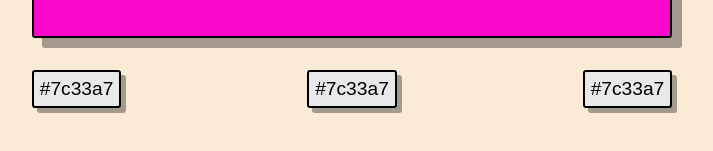
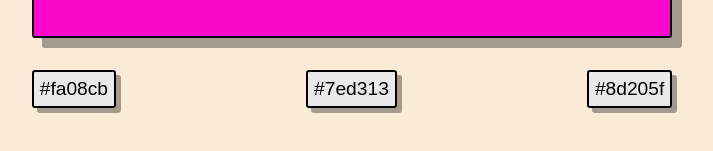
Before and after one commit to erikgalindo40/Color-Guessing-Game, a React (Create React App) app: page / in a window 1280 px wide. Shown: the part 487-638 px from the top of the page, without its empty margins (288-1001 px from the left). Built offline with nearby package versions, Linux system fonts and the light colour scheme; the HTML template or start-up script is replaced by a standard one.

Commit message:
add random hex codes to each option with only one being correct

```diff
--- a/src/App.js
+++ b/src/App.js
@@ -9,8 +9,7 @@ function App() {
 
   useEffect(() => {
     let hex = getRanHex()
-    setColor(`#${hex}`)
-    console.log(hex)
+    setColor(hex)
   }, [])
 
 
@@ -21,18 +20,19 @@ function App() {
     for (let n = 0; n < 6; n++) {
       result.push(hexRef[Math.floor(Math.random() * 16)]);
     }
-    return result.join('');
+    let hex = result.join('');
+    return `#${hex}`;
   }
 
   const handleOptionSelect = () => {
-    let hex = getRanHex()
-    setColor(`#${hex}`)
+    let randomHex = getRanHex()
+    setColor(randomHex)
   }
 
   return (
     <>
     <ColorDisplay color={color}/>
-    <OptionContainer onOptionSelect={handleOptionSelect}/>
+    <OptionContainer color={color} onGenRanHex={getRanHex} onOptionSelect={handleOptionSelect}/>
     </>
   );
 }
--- a/src/components/ColorOption.jsx
+++ b/src/components/ColorOption.jsx
@@ -1,9 +1,9 @@
 // import React from 'react'
 
-function ColorOption({ onOptionSelect }) {
+function ColorOption({ onOptionSelect, color }) {
   return (
     <div>
-        <button onClick={()=>onOptionSelect()} className="color-button">#7c33a7</button>
+        <button onClick={()=>onOptionSelect()} className="color-button">{color}</button>
     </div>
   )
 }
--- a/src/components/OptionContainer.jsx
+++ b/src/components/OptionContainer.jsx
@@ -1,12 +1,14 @@
 import React from 'react'
 import ColorOption from './ColorOption'
 
-function OptionContainer({ onOptionSelect }) {
+function OptionContainer({ onOptionSelect, color, onGenRanHex }) {
+
+
   return (
     <div className='color-option-container'>
-        <ColorOption onOptionSelect={onOptionSelect}/>
-        <ColorOption/>
-        <ColorOption/>
+        <ColorOption color={color} onOptionSelect={onOptionSelect}/>
+        <ColorOption color={onGenRanHex()} onOptionSelect={onOptionSelect}/>
+        <ColorOption color={onGenRanHex()} onOptionSelect={onOptionSelect}/>
     </div>
   )
 }
```
